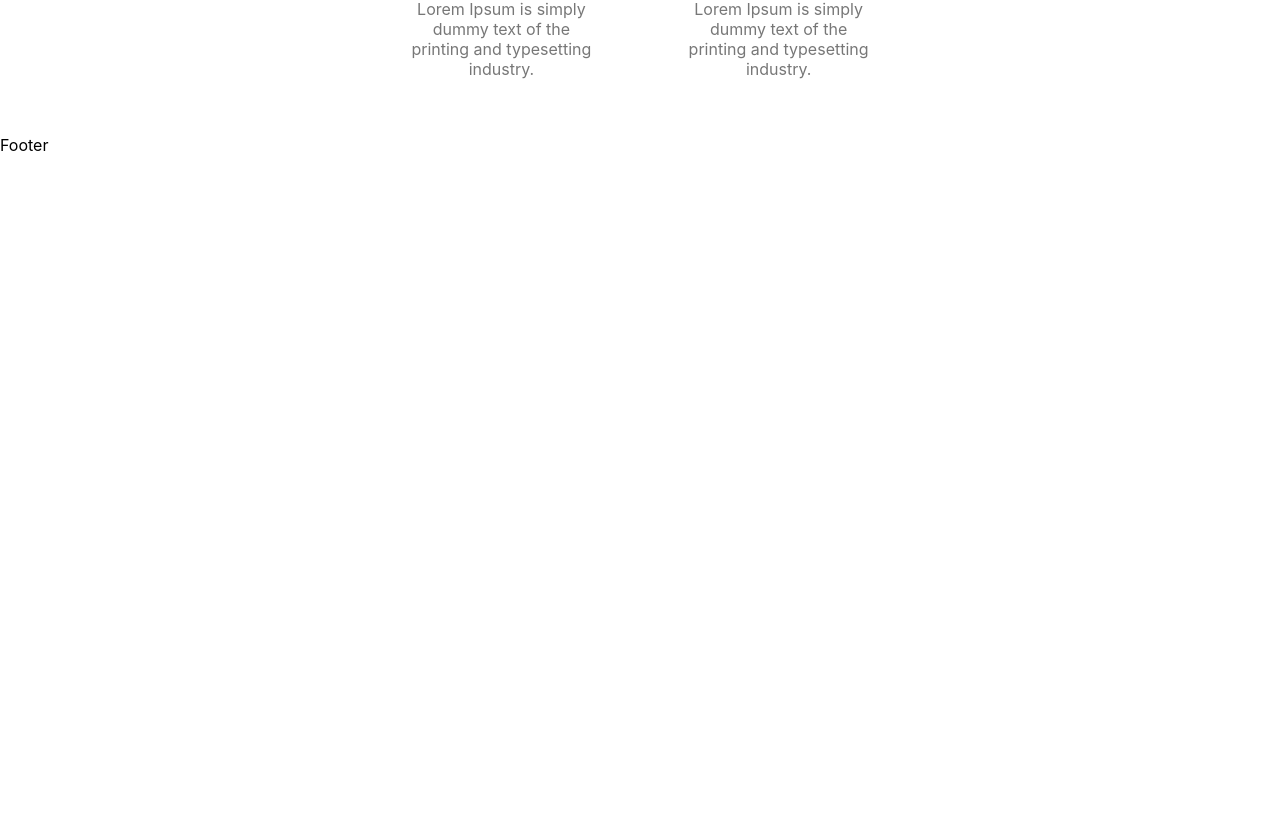
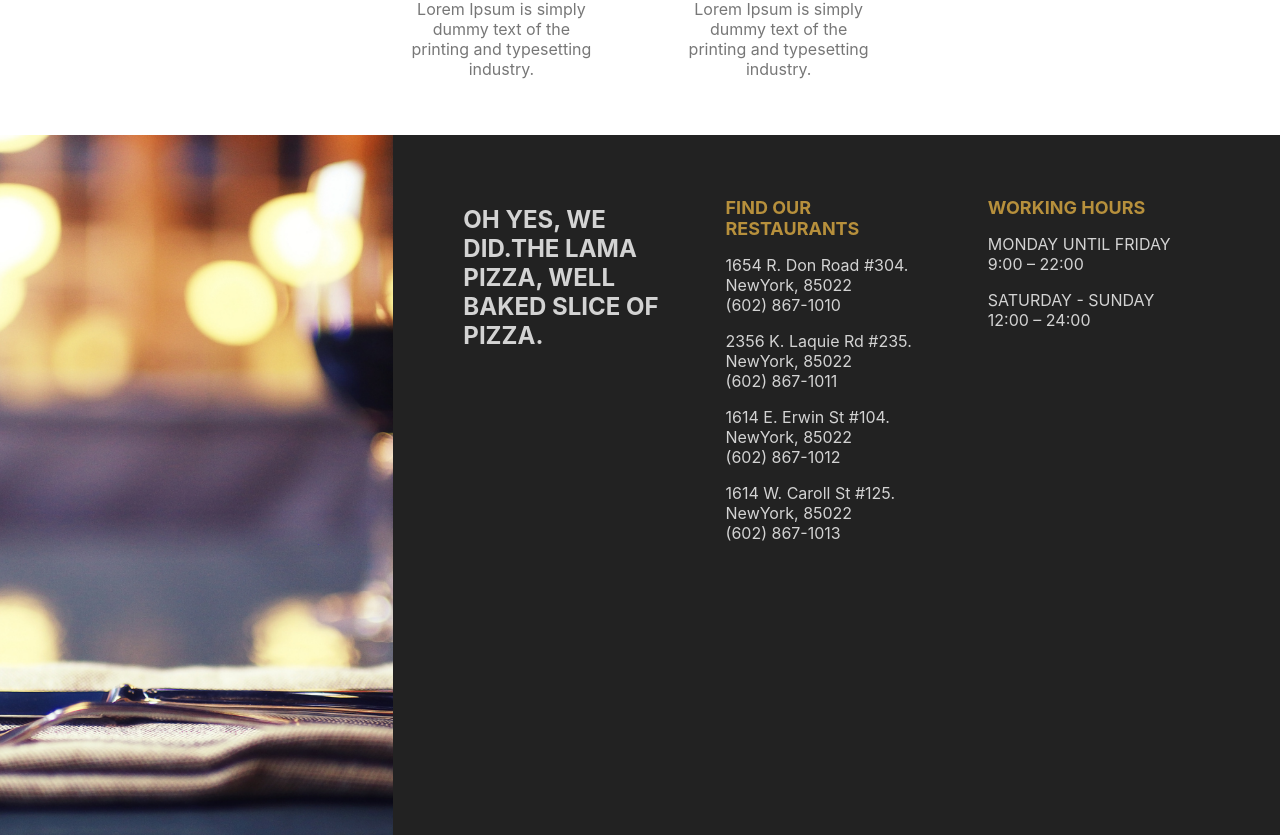
Before and after one commit to Prathamesh9997/next-food-ordering, a Next.js app: page / in a window 1280 px wide. Shown: the part 1779-2614 px from the top of the page. Before the commit the page ends 1934 px from the top, so only its background shows below. Built offline with nearby package versions, Linux system fonts and the light colour scheme.

Commit message:
PSG
 | footer UI done

```diff
--- a/components/Footer.jsx
+++ b/components/Footer.jsx
@@ -1,7 +1,56 @@
 import React from "react";
+import Image from "next/image";
+import styles from "../styles/Footer.module.css";
 
 const Footer = () => {
-  return <div>Footer</div>;
+  return (
+    <div className={styles.container}>
+      <div className={styles.item}>
+        <Image src="/img/bg.png" objectFit="cover" layout="fill" alt="" />
+      </div>
+      <div className={styles.item}>
+        <div className={styles.card}>
+          <h2 className={styles.motto}>
+            OH YES, WE DID.THE LAMA PIZZA, WELL BAKED SLICE OF PIZZA.
+          </h2>
+        </div>
+        <div className={styles.card}>
+          <h1 className={styles.title}>FIND OUR RESTAURANTS</h1>
+          <p className={styles.text}>
+            1654 R. Don Road #304.
+            <br /> NewYork, 85022
+            <br /> (602) 867-1010
+          </p>
+          <p className={styles.text}>
+            2356 K. Laquie Rd #235.
+            <br /> NewYork, 85022
+            <br /> (602) 867-1011
+          </p>
+          <p className={styles.text}>
+            1614 E. Erwin St #104.
+            <br /> NewYork, 85022
+            <br /> (602) 867-1012
+          </p>
+          <p className={styles.text}>
+            1614 W. Caroll St #125.
+            <br /> NewYork, 85022
+            <br /> (602) 867-1013
+          </p>
+        </div>
+        <div className={styles.card}>
+          <h1 className={styles.title}>WORKING HOURS</h1>
+          <p className={styles.text}>
+            MONDAY UNTIL FRIDAY
+            <br /> 9:00 – 22:00
+          </p>
+          <p className={styles.text}>
+            SATURDAY - SUNDAY
+            <br /> 12:00 – 24:00
+          </p>
+        </div>
+      </div>
+    </div>
+  );
 };
 
 export default Footer;
--- a/pages/index.js
+++ b/pages/index.js
@@ -1,5 +1,4 @@
 import Head from "next/head";
-import Image from "next/image";
 import Featured from "../components/Featured";
 import PizzaList from "../components/PizzaList";
 import styles from "../styles/Home.module.css";
--- /dev/null
+++ b/styles/Footer.module.css
@@ -0,0 +1,35 @@
+.container {
+  height: calc(100vh - 100px);
+  background-color: #222;
+  display: flex;
+}
+
+.item {
+  flex: 1;
+  position: relative;
+  display: flex;
+}
+
+.item:last-child {
+  flex: 2;
+  padding: 50px;
+  justify-content: space-between;
+}
+
+.card {
+  flex: 1;
+  padding: 0 20px;
+}
+
+.title {
+  font-size: 18px;
+  color: #b7903c;
+}
+
+.text {
+  color: lightgray;
+}
+
+.motto {
+  color: rgb(211, 211, 211);
+}
```
